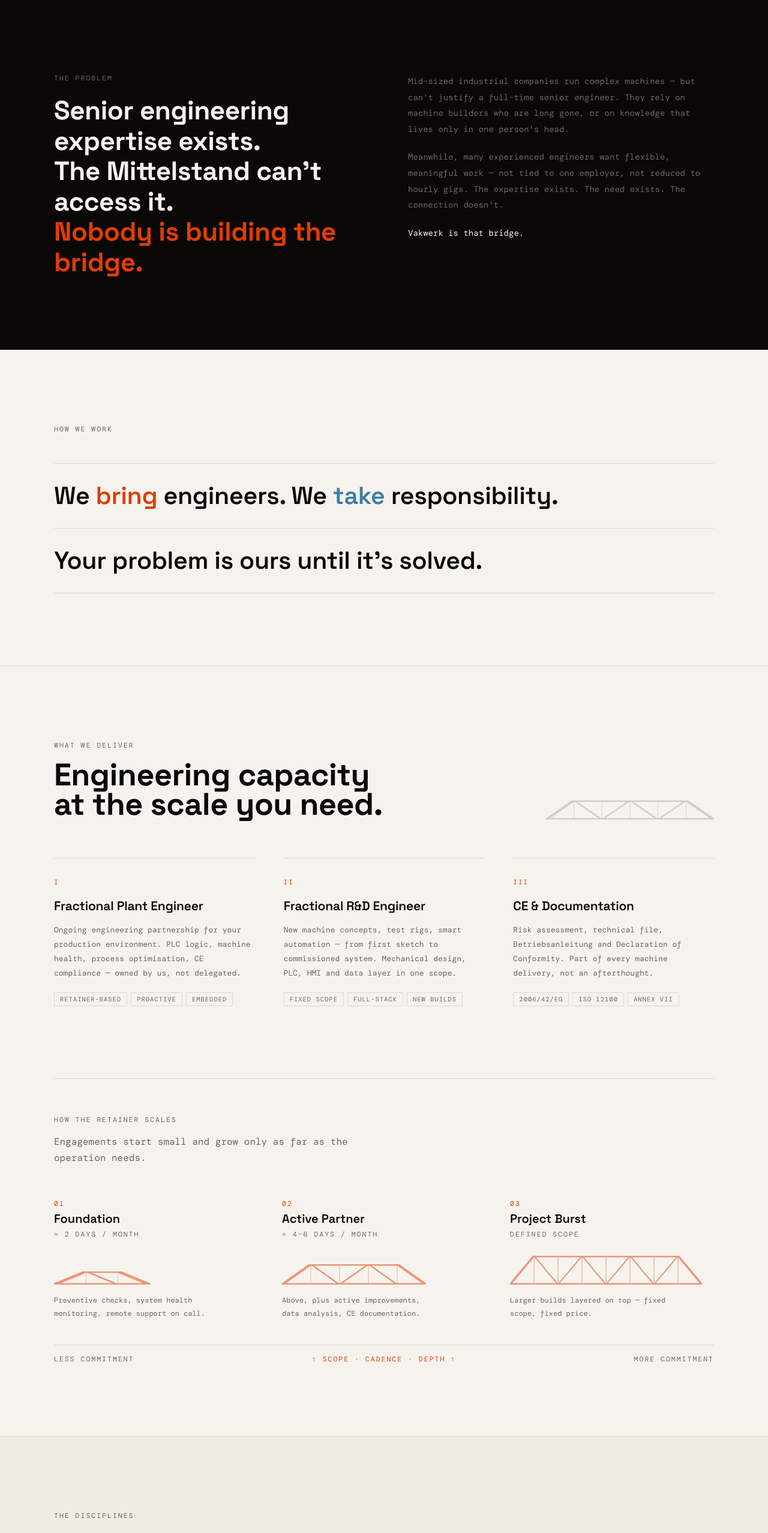
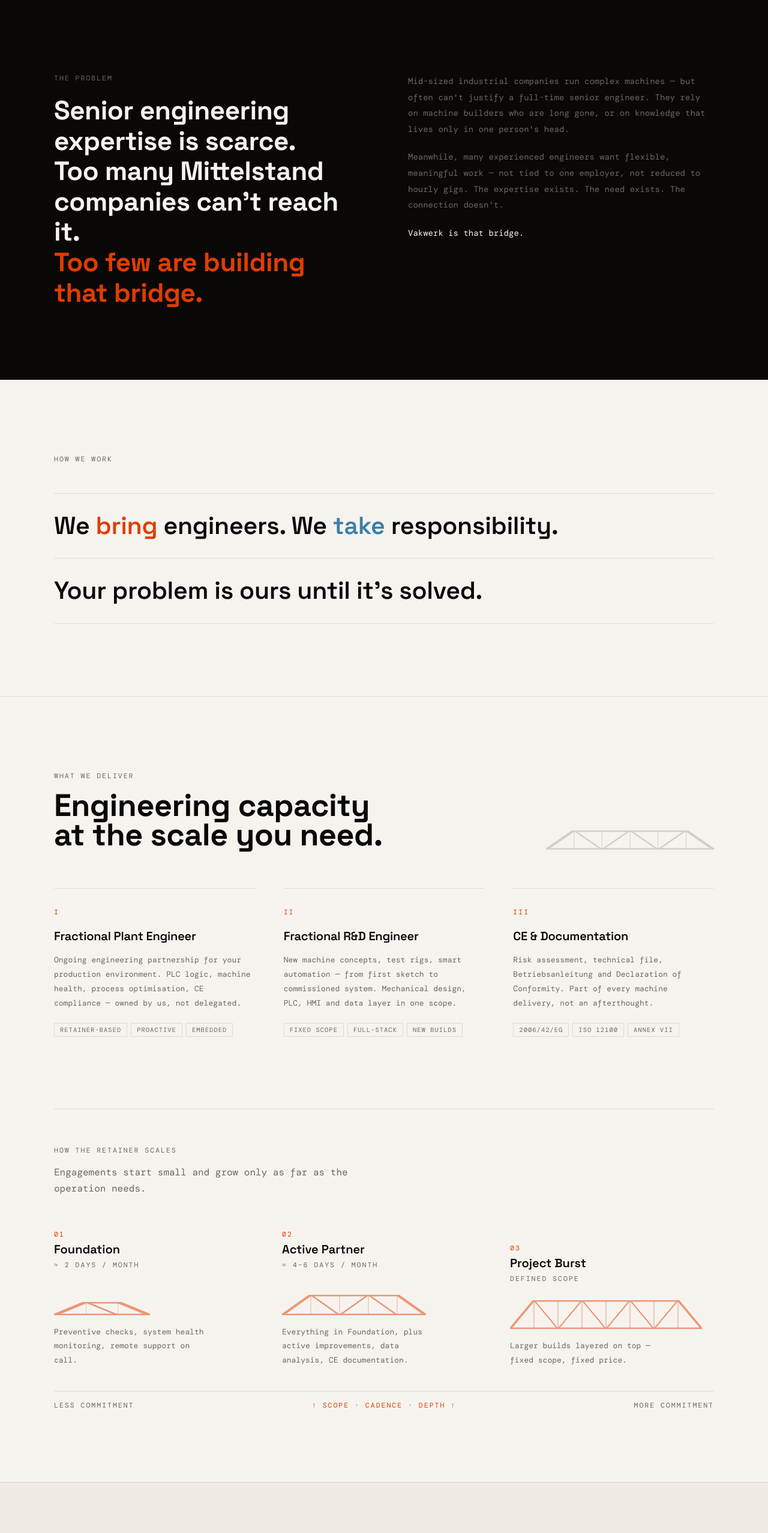
Before and after one commit to draaibijtel/vakwerk, a React (Vite) app: page / in a window 1280 px wide. Shown: the part 802-3357 px from the top of the page at 60% size. Built offline with nearby package versions, Linux system fonts and the light colour scheme; the HTML template or start-up script is replaced by a standard one; a web font is replaced by a local one.

Commit message:
Soften absolute language, clarify tier progression, unify font sizes across cards

```diff
--- a/src/App.jsx
+++ b/src/App.jsx
@@ -277,14 +277,14 @@ export default function App() {
                 fontSize: "clamp(28px, 3.5vw, 44px)", color: "#f6f3ee",
                 lineHeight: 1.15, marginTop: "20px", letterSpacing: "-0.5px",
               }}>
-                Senior engineering expertise exists.<br />
-                The Mittelstand can't access it.<br />
-                <span style={{ color: "var(--orange)" }}>Nobody is building the bridge.</span>
+                Senior engineering expertise is scarce.<br />
+                Too many Mittelstand companies can't reach it.<br />
+                <span style={{ color: "var(--orange)" }}>Too few are building that bridge.</span>
               </h2>
             </div>
             <div style={{ paddingTop: "4px" }}>
               <p style={{ fontFamily: "var(--mono)", fontSize: "14px", color: "#6b6860", lineHeight: 1.9, fontWeight: 300 }}>
-                Mid-sized industrial companies run complex machines — but can't justify a full-time senior engineer. They rely on machine builders who are long gone, or on knowledge that lives only in one person's head.
+                Mid-sized industrial companies run complex machines — but often can't justify a full-time senior engineer. They rely on machine builders who are long gone, or on knowledge that lives only in one person's head.
               </p>
               <p style={{ fontFamily: "var(--mono)", fontSize: "14px", color: "#6b6860", lineHeight: 1.9, fontWeight: 300, marginTop: "20px" }}>
                 Meanwhile, many experienced engineers want flexible, meaningful work — not tied to one employer, not reduced to hourly gigs. The expertise exists. The need exists. The connection doesn't.
@@ -364,8 +364,8 @@ export default function App() {
               },
             ].map((s, i) => (
               <div key={i} className="svc-card">
-                <Label style={{ color: "var(--orange)", fontSize: "11px", marginBottom: "20px", display: "block" }}>{s.num}</Label>
-                <h3 style={{ fontFamily: "var(--display)", fontWeight: 600, fontSize: "21px", lineHeight: 1.2, letterSpacing: "-0.2px" }}>{s.title}</h3>
+                <Label style={{ color: "var(--orange)", marginBottom: "20px", display: "block" }}>{s.num}</Label>
+                <h3 style={{ fontFamily: "var(--display)", fontWeight: 600, fontSize: "20px", lineHeight: 1.2, letterSpacing: "-0.2px" }}>{s.title}</h3>
                 <p style={{ fontFamily: "var(--mono)", fontSize: "13px", color: "var(--gray)", lineHeight: 1.85, marginTop: "16px", fontWeight: 300 }}>{s.body}</p>
                 <div style={{ display: "flex", flexWrap: "wrap", gap: "6px", marginTop: "20px" }}>
                   {s.tags.map(t => (
@@ -388,7 +388,7 @@ export default function App() {
                 { tier: "Foundation", cadence: "≈ 2 days / month", panels: 3, trussW: 160, trussH: 22,
                   desc: "Preventive checks, system health monitoring, remote support on call." },
                 { tier: "Active Partner", cadence: "≈ 4–6 days / month", panels: 5, trussW: 240, trussH: 34,
-                  desc: "Above, plus active improvements, data analysis, CE documentation." },
+                  desc: "Everything in Foundation, plus active improvements, data analysis, CE documentation." },
                 { tier: "Project Burst", cadence: "Defined scope", panels: 8, trussW: 320, trussH: 48,
                   desc: "Larger builds layered on top — fixed scope, fixed price." },
               ].map((t, i) => (
@@ -399,7 +399,7 @@ export default function App() {
                   <div style={{ height: "56px", display: "flex", alignItems: "flex-end", marginBottom: "16px" }}>
                     <TrussOnly width={t.trussW} height={t.trussH} panels={t.panels} color="#e03d00" opacity={0.5} />
                   </div>
-                  <p style={{ fontFamily: "var(--mono)", fontSize: "12px", color: "var(--gray)", lineHeight: 1.8, fontWeight: 300, maxWidth: "260px" }}>{t.desc}</p>
+                  <p style={{ fontFamily: "var(--mono)", fontSize: "13px", color: "var(--gray)", lineHeight: 1.8, fontWeight: 300, maxWidth: "260px" }}>{t.desc}</p>
                 </div>
               ))}
             </div>
@@ -430,7 +430,7 @@ export default function App() {
                 <Label style={{ color: "var(--orange)", paddingTop: "2px" }}>{d.num}</Label>
                 <div>
                   <div style={{ display: "flex", justifyContent: "space-between", alignItems: "baseline", flexWrap: "wrap", gap: "8px" }}>
-                    <h3 style={{ fontFamily: "var(--display)", fontWeight: 600, fontSize: "19px" }}>{d.label}</h3>
+                    <h3 style={{ fontFamily: "var(--display)", fontWeight: 600, fontSize: "20px" }}>{d.label}</h3>
                     <Label>{d.tags}</Label>
                   </div>
                   <p style={{ fontFamily: "var(--mono)", fontSize: "13px", color: "var(--gray)", lineHeight: 1.8, marginTop: "8px", fontWeight: 300 }}>{d.desc}</p>
@@ -499,7 +499,7 @@ export default function App() {
       {/* FOOTER */}
       <footer style={{ borderTop: "1px solid var(--line)", padding: "20px var(--pad)", background: "var(--white)" }}>
         <div className="footer-inner" style={{ display: "flex", justifyContent: "space-between", alignItems: "center" }}>
-          <span style={{ fontFamily: "var(--display)", fontWeight: 700, fontSize: "14px", letterSpacing: "-0.2px" }}>
+          <span style={{ fontFamily: "var(--display)", fontWeight: 700, fontSize: "15px", letterSpacing: "-0.2px" }}>
             Vakwerk<span style={{ color: "var(--orange)" }}>.</span>
           </span>
           <Label>Engineering Partners · Germany</Label>
```
